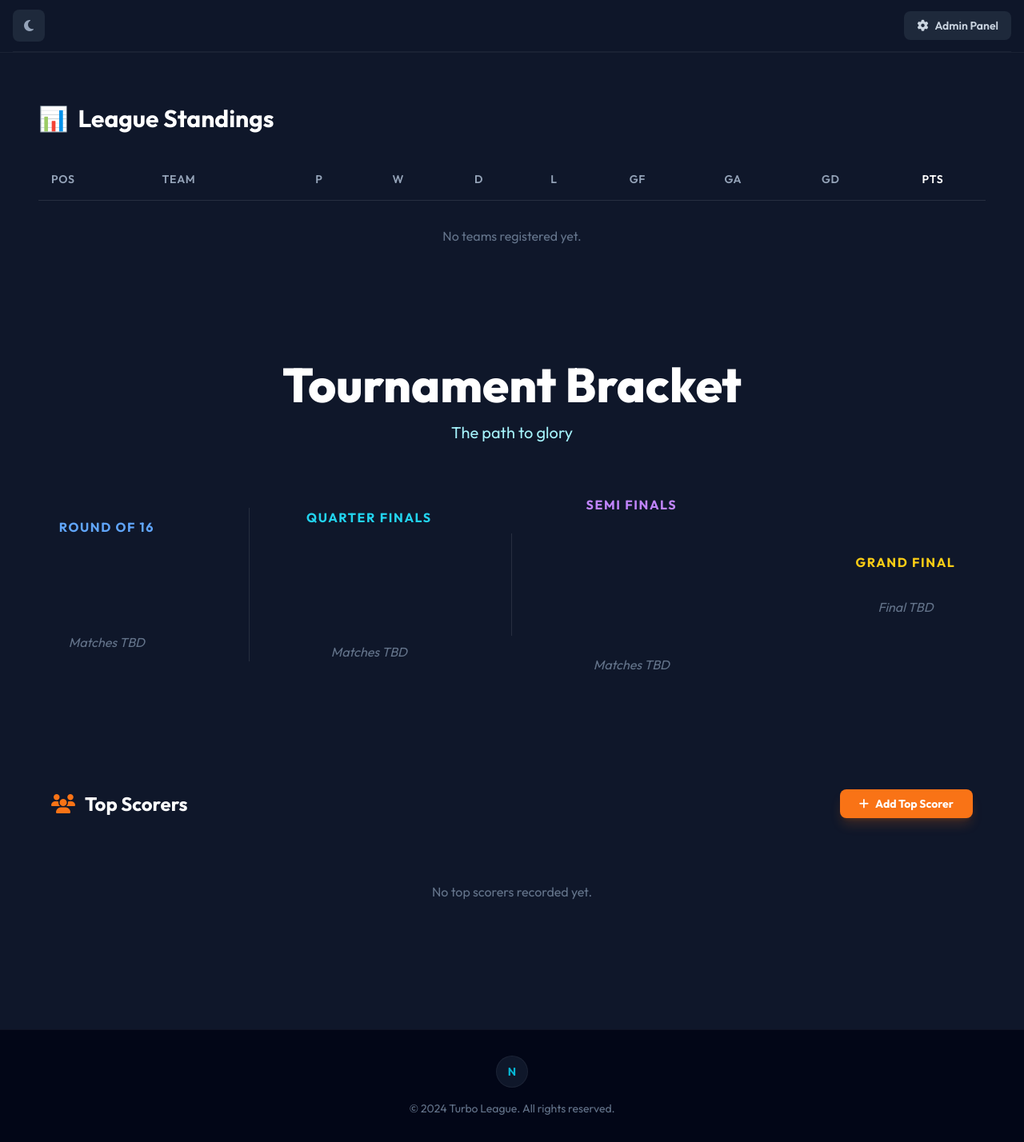
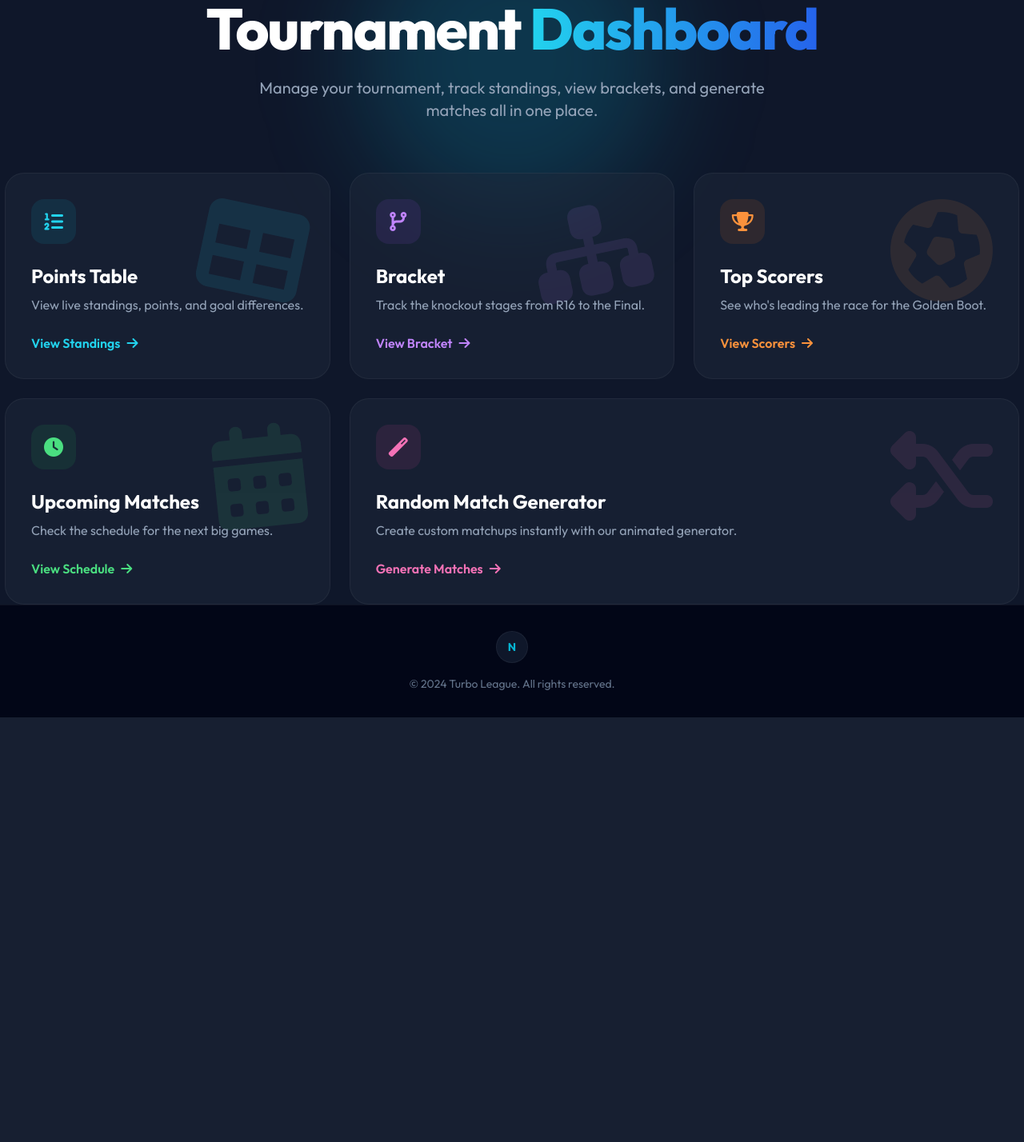
Before and after one commit to irshadmuhammed/kaalapani_efootball, a Django app: page / in a window 1280 px wide. Shown: the part 400-1828 px from the top of the page at 80% size. After the commit the page ends 1297 px from the top, so only its background shows below. Run offline with Django 5.2, Linux system fonts and the light colour scheme; data that the repository does not hold is empty; some libraries are stand-ins or nearby versions.

Commit message:
Overhaul: Dashboard, Separate Pages, Match Generator

```diff
--- a/core/templates/core/base.html
+++ b/core/templates/core/base.html
@@ -100,26 +100,7 @@
             </div>
         </div>
     </div>
-
-    <!-- Navigation Bar -->
-    <div class="sticky top-0 z-50 bg-slate-900/95 border-b border-white/5 backdrop-blur-md">
-        <div class="container mx-auto px-4">
-            <!-- Top Control Bar -->
-            <div class="flex justify-between items-center py-3 border-b border-white/5">
-                <button
-                    class="w-10 h-10 rounded-lg bg-slate-800 flex items-center justify-center text-slate-400 hover:text-white hover:bg-slate-700 transition-colors">
-                    <i class="fas fa-moon"></i>
-                </button>
-                <a href="/admin/"
-                    class="px-4 py-2 rounded-lg bg-slate-800 text-slate-300 text-sm font-semibold hover:bg-slate-700 hover:text-white transition-colors flex items-center gap-2">
-                    <i class="fas fa-cog"></i> Admin Panel
-                </a>
-            </div>
-        </div>
-    </div>
-
-    <main class="container mx-auto px-4 py-8 flex-grow">
-        {% block content %}{% endblock %}
+    {% block content %}{% endblock %}
     </main>
 
     <footer class="py-8 mt-auto border-t border-white/5 bg-slate-950">
--- a/core/templates/core/home.html
+++ b/core/templates/core/home.html
@@ -1,79 +1,129 @@
 {% extends 'core/base.html' %}
 
 {% block content %}
-<!-- Standings Section -->
-<div id="standings" class="glass-panel rounded-3xl p-8">
-    <h2 class="text-3xl font-bold text-white mb-8 flex items-center gap-3">
-        <span class="text-cyan-400">📊</span> League Standings
-    </h2>
+<div class="max-w-7xl mx-auto">
+    <!-- Hero Section -->
+    <div class="text-center mb-16 relative">
+        <div
+            class="absolute top-1/2 left-1/2 -translate-x-1/2 -translate-y-1/2 w-96 h-96 bg-cyan-500/20 rounded-full blur-3xl -z-10">
+        </div>
+        <h1 class="text-5xl md:text-7xl font-extrabold text-white mb-6 tracking-tight">
+            Tournament <span
+                class="text-transparent bg-clip-text bg-gradient-to-r from-cyan-400 to-blue-600">Dashboard</span>
+        </h1>
+        <p class="text-xl text-slate-400 max-w-2xl mx-auto">
+            Manage your tournament, track standings, view brackets, and generate matches all in one place.
+        </p>
+    </div>
 
-    <div class="overflow-x-auto">
-        <table class="w-full text-left border-collapse">
-            <thead>
-                <tr class="text-slate-400 border-b border-white/10 text-sm uppercase tracking-wider">
-                    <th class="p-4 font-semibold">Pos</th>
-                    <th class="p-4 font-semibold">Team</th>
-                    <th class="p-4 font-semibold text-center">P</th>
-                    <th class="p-4 font-semibold text-center">W</th>
-                    <th class="p-4 font-semibold text-center">D</th>
-                    <th class="p-4 font-semibold text-center">L</th>
-                    <th class="p-4 font-semibold text-center">GF</th>
-                    <th class="p-4 font-semibold text-center">GA</th>
-                    <th class="p-4 font-semibold text-center">GD</th>
-                    <th class="p-4 font-semibold text-center text-white">Pts</th>
-                </tr>
-            </thead>
-            <tbody class="divide-y divide-white/5">
-                {% for team in teams %}
-                <tr class="hover:bg-white/5 transition-colors group">
-                    <td class="p-4 font-mono text-slate-400 group-hover:text-white">{{ forloop.counter }}</td>
-                    <td class="p-4">
-                        <div class="flex items-center gap-4">
+    <!-- Navigation Grid -->
+    <div class="grid grid-cols-1 md:grid-cols-2 lg:grid-cols-3 gap-6">
+
+        <!-- Points Table Card -->
+        <a href="{% url 'standings' %}"
+            class="group relative overflow-hidden rounded-3xl bg-slate-800/50 border border-white/5 p-8 hover:border-cyan-500/50 transition-all duration-300 hover:shadow-2xl hover:shadow-cyan-500/10 hover:-translate-y-1">
+            <div class="absolute top-0 right-0 p-8 opacity-10 group-hover:opacity-20 transition-opacity">
+                <i
+                    class="fas fa-table text-9xl text-cyan-400 transform rotate-12 group-hover:rotate-0 transition-transform duration-500"></i>
+            </div>
+            <div class="relative z-10">
                 <div
-                                class="w-10 h-10 rounded-full bg-slate-800 flex items-center justify-center overflow-hidden border border-white/10 shadow-lg">
-                                {% if team.logo %}
-                                <img src="{{ team.logo.url }}" class="w-full h-full object-cover">
-                                {% else %}
-                                <span class="text-xl">🛡️</span>
-                                {% endif %}
+                    class="w-14 h-14 rounded-2xl bg-cyan-500/10 flex items-center justify-center mb-6 group-hover:bg-cyan-500/20 transition-colors">
+                    <i class="fas fa-list-ol text-2xl text-cyan-400"></i>
                 </div>
-                            <!-- Fixed team name rendering v4 -->
-                            <span class="font-bold text-lg text-white group-hover:text-cyan-400 transition-colors">{{
-                                team.name }}</span>
-                        </div>
-                    </td>
-                    <!-- Placeholder stats since we only have goals in model for now -->
-                    <td class="p-4 text-center text-slate-300">0</td>
-                    <td class="p-4 text-center text-slate-300">0</td>
-                    <td class="p-4 text-center text-slate-300">0</td>
-                    <td class="p-4 text-center text-slate-300">0</td>
-                    <td class="p-4 text-center text-green-400 font-mono">{{ team.goals_scored }}</td>
-                    <td class="p-4 text-center text-red-400 font-mono">{{ team.goals_conceded }}</td>
-                    <td
-                        class="p-4 text-center font-bold font-mono {% if team.goal_difference > 0 %}text-green-400{% elif team.goal_difference < 0 %}text-red-400{% else %}text-slate-400{% endif %}">
-                        {{ team.goal_difference }}
-                    </td>
-                    <td class="p-4 text-center font-bold text-xl text-white">0</td>
-                </tr>
-                {% empty %}
-                <tr>
-                    <td colspan="10" class="p-8 text-center text-slate-500">
-                        No teams registered yet.
-                    </td>
-                </tr>
-                {% endfor %}
-            </tbody>
-        </table>
+                <h3 class="text-2xl font-bold text-white mb-2">Points Table</h3>
+                <p class="text-slate-400">View live standings, points, and goal differences.</p>
+                <div class="mt-6 flex items-center text-cyan-400 font-semibold group-hover:gap-2 transition-all">
+                    <span>View Standings</span>
+                    <i class="fas fa-arrow-right ml-2"></i>
                 </div>
             </div>
+        </a>
 
-<!-- Bracket Section -->
-<div class="mt-20">
-    {% include 'core/includes/bracket_content.html' %}
+        <!-- Bracket Card -->
+        <a href="{% url 'bracket' %}"
+            class="group relative overflow-hidden rounded-3xl bg-slate-800/50 border border-white/5 p-8 hover:border-purple-500/50 transition-all duration-300 hover:shadow-2xl hover:shadow-purple-500/10 hover:-translate-y-1">
+            <div class="absolute top-0 right-0 p-8 opacity-10 group-hover:opacity-20 transition-opacity">
+                <i
+                    class="fas fa-sitemap text-9xl text-purple-400 transform -rotate-12 group-hover:rotate-0 transition-transform duration-500"></i>
             </div>
+            <div class="relative z-10">
+                <div
+                    class="w-14 h-14 rounded-2xl bg-purple-500/10 flex items-center justify-center mb-6 group-hover:bg-purple-500/20 transition-colors">
+                    <i class="fas fa-code-branch text-2xl text-purple-400"></i>
+                </div>
+                <h3 class="text-2xl font-bold text-white mb-2">Bracket</h3>
+                <p class="text-slate-400">Track the knockout stages from R16 to the Final.</p>
+                <div class="mt-6 flex items-center text-purple-400 font-semibold group-hover:gap-2 transition-all">
+                    <span>View Bracket</span>
+                    <i class="fas fa-arrow-right ml-2"></i>
+                </div>
+            </div>
+        </a>
 
-<!-- Top Scorers Section -->
-<div class="mt-20 mb-20">
-    {% include 'core/includes/scorers_content.html' %}
+        <!-- Top Scorers Card -->
+        <a href="{% url 'top_scorers' %}"
+            class="group relative overflow-hidden rounded-3xl bg-slate-800/50 border border-white/5 p-8 hover:border-orange-500/50 transition-all duration-300 hover:shadow-2xl hover:shadow-orange-500/10 hover:-translate-y-1">
+            <div class="absolute top-0 right-0 p-8 opacity-10 group-hover:opacity-20 transition-opacity">
+                <i
+                    class="fas fa-futbol text-9xl text-orange-400 transform rotate-45 group-hover:rotate-0 transition-transform duration-500"></i>
+            </div>
+            <div class="relative z-10">
+                <div
+                    class="w-14 h-14 rounded-2xl bg-orange-500/10 flex items-center justify-center mb-6 group-hover:bg-orange-500/20 transition-colors">
+                    <i class="fas fa-trophy text-2xl text-orange-400"></i>
+                </div>
+                <h3 class="text-2xl font-bold text-white mb-2">Top Scorers</h3>
+                <p class="text-slate-400">See who's leading the race for the Golden Boot.</p>
+                <div class="mt-6 flex items-center text-orange-400 font-semibold group-hover:gap-2 transition-all">
+                    <span>View Scorers</span>
+                    <i class="fas fa-arrow-right ml-2"></i>
+                </div>
+            </div>
+        </a>
+
+        <!-- Upcoming Matches Card -->
+        <a href="{% url 'upcoming' %}"
+            class="group relative overflow-hidden rounded-3xl bg-slate-800/50 border border-white/5 p-8 hover:border-green-500/50 transition-all duration-300 hover:shadow-2xl hover:shadow-green-500/10 hover:-translate-y-1">
+            <div class="absolute top-0 right-0 p-8 opacity-10 group-hover:opacity-20 transition-opacity">
+                <i
+                    class="fas fa-calendar-alt text-9xl text-green-400 transform -rotate-6 group-hover:rotate-0 transition-transform duration-500"></i>
+            </div>
+            <div class="relative z-10">
+                <div
+                    class="w-14 h-14 rounded-2xl bg-green-500/10 flex items-center justify-center mb-6 group-hover:bg-green-500/20 transition-colors">
+                    <i class="fas fa-clock text-2xl text-green-400"></i>
+                </div>
+                <h3 class="text-2xl font-bold text-white mb-2">Upcoming Matches</h3>
+                <p class="text-slate-400">Check the schedule for the next big games.</p>
+                <div class="mt-6 flex items-center text-green-400 font-semibold group-hover:gap-2 transition-all">
+                    <span>View Schedule</span>
+                    <i class="fas fa-arrow-right ml-2"></i>
+                </div>
+            </div>
+        </a>
+
+        <!-- Match Generator Card -->
+        <a href="{% url 'match_generator' %}"
+            class="group relative overflow-hidden rounded-3xl bg-slate-800/50 border border-white/5 p-8 hover:border-pink-500/50 transition-all duration-300 hover:shadow-2xl hover:shadow-pink-500/10 hover:-translate-y-1 md:col-span-2 lg:col-span-2">
+            <div class="absolute top-0 right-0 p-8 opacity-10 group-hover:opacity-20 transition-opacity">
+                <i
+                    class="fas fa-random text-9xl text-pink-400 transform rotate-180 group-hover:rotate-0 transition-transform duration-700"></i>
+            </div>
+            <div class="relative z-10">
+                <div
+                    class="w-14 h-14 rounded-2xl bg-pink-500/10 flex items-center justify-center mb-6 group-hover:bg-pink-500/20 transition-colors">
+                    <i class="fas fa-magic text-2xl text-pink-400"></i>
+                </div>
+                <h3 class="text-2xl font-bold text-white mb-2">Random Match Generator</h3>
+                <p class="text-slate-400">Create custom matchups instantly with our animated generator.</p>
+                <div class="mt-6 flex items-center text-pink-400 font-semibold group-hover:gap-2 transition-all">
+                    <span>Generate Matches</span>
+                    <i class="fas fa-arrow-right ml-2"></i>
+                </div>
+            </div>
+        </a>
+
+    </div>
 </div>
 {% endblock %}
--- a/core/urls.py
+++ b/core/urls.py
@@ -3,7 +3,9 @@ from . import views
 
 urlpatterns = [
     path('', views.home, name='home'),
+    path('points-table/', views.standings, name='standings'),
     path('bracket/', views.bracket, name='bracket'),
+    path('top-scorers/', views.top_scorers, name='top_scorers'),
     path('upcoming/', views.upcoming_matches, name='upcoming'),
-    path('top-scorers/', views.top_scorers, name='top_scorers'),
+    path('match-generator/', views.match_generator, name='match_generator'),
 ]
--- a/core/views.py
+++ b/core/views.py
@@ -6,33 +6,25 @@ def get_current_tournament():
     return Tournament.objects.first()
 
 def home(request):
+    # Home is now a dashboard
+    return render(request, 'core/home.html')
+
+def standings(request):
     tournament = get_current_tournament()
     teams = []
-    rounds = {'R16': [], 'QF': [], 'SF': [], 'F': []}
-    scorers = []
-
     if tournament:
-        # Standings Data
         teams = tournament.teams.all().order_by('-goals_scored')
         teams = sorted(teams, key=lambda t: t.goal_difference, reverse=True)
-
-        # Bracket Data
-        matches = tournament.matches.all().select_related('team_a', 'team_b', 'winner')
-        for m in matches:
-            if m.round in rounds:
-                rounds[m.round].append(m)
-
-        # Top Scorers Data
-        scorers = TopScorer.objects.filter(team__tournament=tournament).order_by('-goals')[:6] # Show top 6 on home
 
     context = {
         'tournament': tournament,
         'teams': teams,
-        'rounds': rounds,
-        'scorers': scorers,
-        'page': 'home'
+        'page': 'standings'
     }
-    return render(request, 'core/home.html', context)
+    return render(request, 'core/standings.html', context)
+
+def match_generator(request):
+    return render(request, 'core/match_generator.html')
 
 def bracket(request):
     tournament = get_current_tournament()
```
Also changed, not shown: core/templates/core/match_generator.html (added, +195 -0 lines), core/templates/core/standings.html (added, +78 -0 lines). Lines whose indentation alone changed are shown as unchanged.
